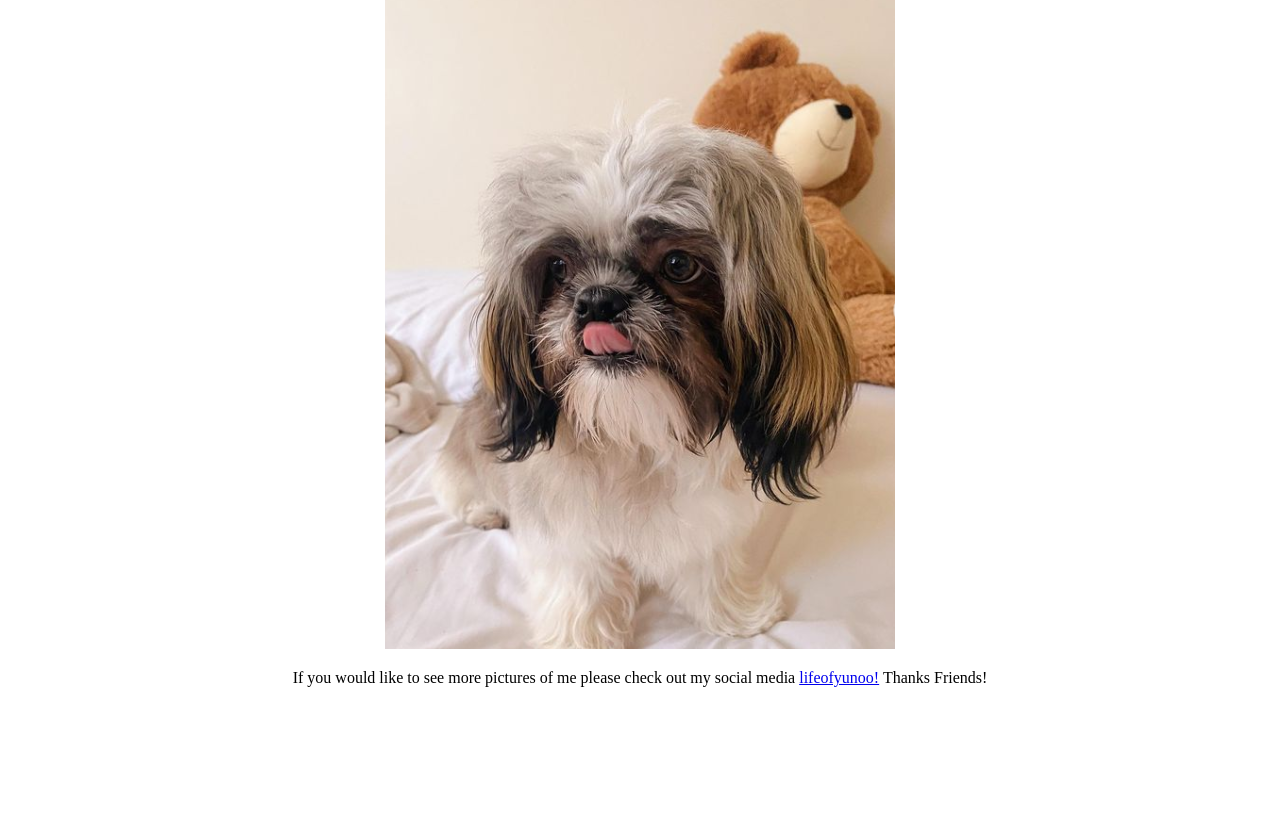
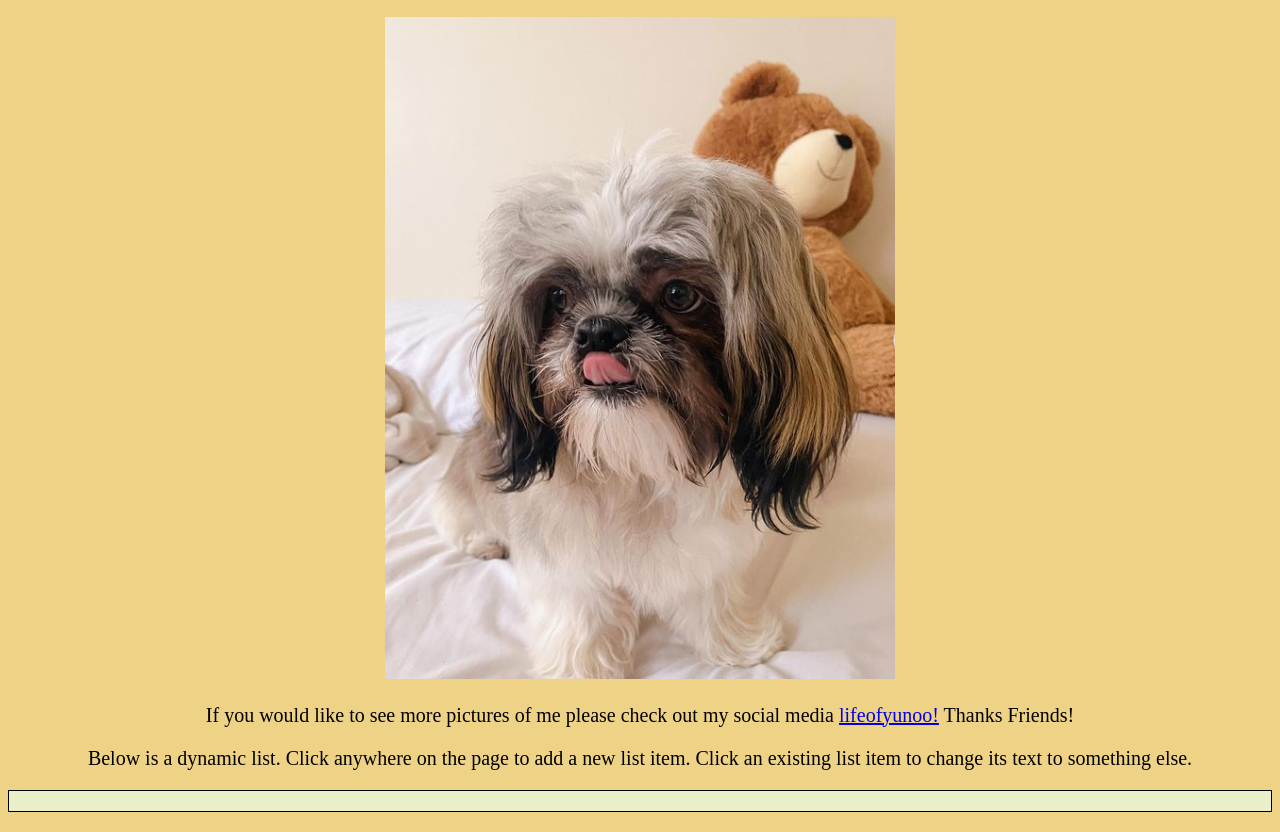
Before and after one commit to Chouavue/HTMLDayOne, a plain HTML site: page index.html in a window 1280 px wide. Shown: the part 127-959 px from the top of the page. Before the commit the page ends 830 px from the top, so only its background shows below. Drawn offline with Linux system fonts and the light colour scheme.

Commit message:
fix js and css

```diff
--- a/index.html
+++ b/index.html
@@ -5,8 +5,8 @@
     <meta name="Choua Vue" content="Choua Vue">
     <meta name="description" content="Choua's Portfolio">
     <title>Choua Vue</title>
-    <link rel="stylesheet" href="my-css-file.css">
-    <script src="my-js-file.js" defer></script>
+    <link rel="stylesheet" href="style.css">
+    <script src="script.js" defer></script>
 
 </head>
 <style>
--- a/script.js
+++ b/script.js
@@ -9,7 +9,7 @@ document.body.appendChild(list);
 
 html.onclick = function() {
   const listItem = document.createElement('li');
-  const listContent = prompt('Hello! How are you doing?');
+  const listContent = prompt('Hello! Tell me one thing you like about my page?');
   listItem.textContent = listContent;
   list.appendChild(listItem);
 
```
